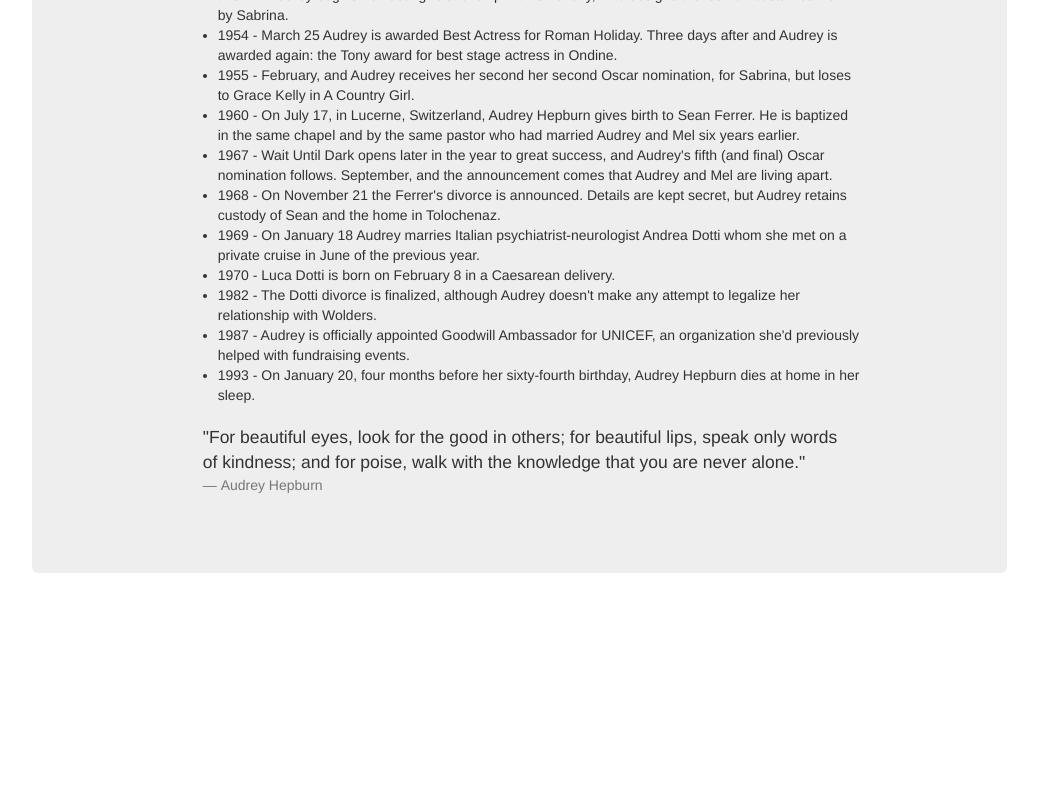
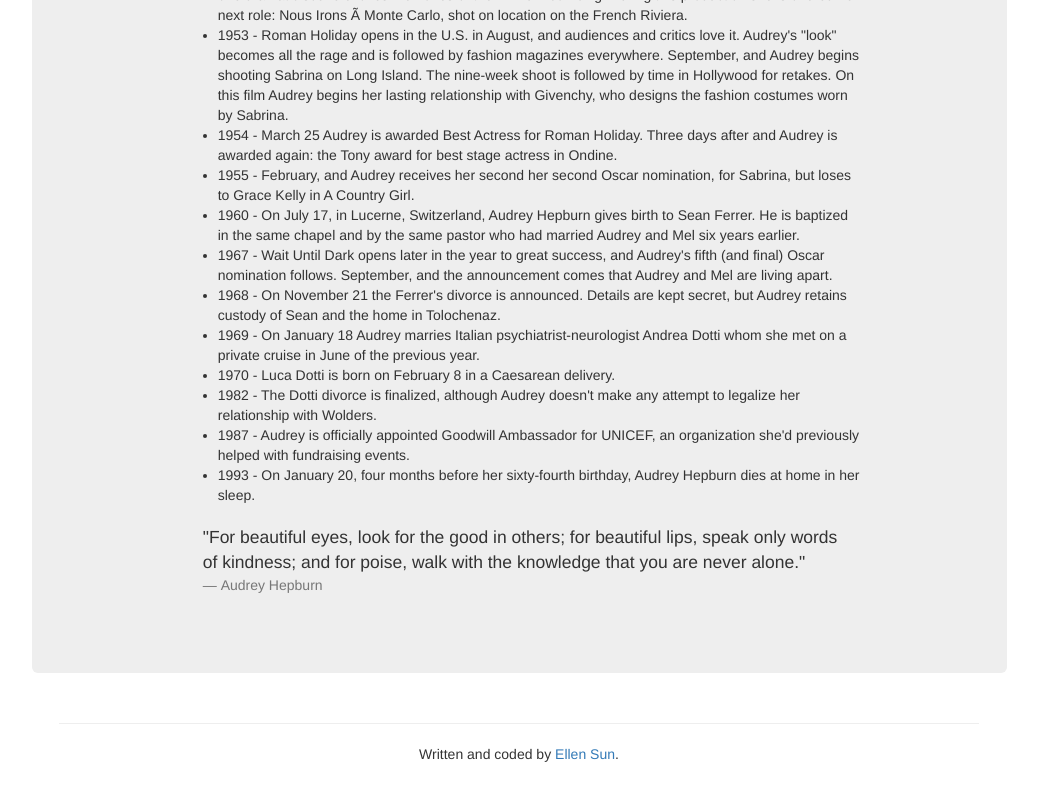
Before and after one commit to sunsplat/fcc_tribute, a plain HTML site: page index.html in a window 1280 px wide. Shown: the part 988-1788 px from the top of the page, without its empty margins (121-1159 px from the left). Before the commit the page ends 1591 px from the top, so only its background shows below. Drawn offline with nearby package versions, Linux system fonts and the light colour scheme.

Commit message:
adding margins and footer with my name and link to my fcc profile

```diff
--- a/index.html
+++ b/index.html
@@ -5,6 +5,7 @@
     <meta name="viewport" content="width=device-width, initial-scale=1">
     <title>A Tribute to Audrey Hepburn</title>
     <link rel="stylesheet" href="https://maxcdn.bootstrapcdn.com/bootstrap/3.3.6/css/bootstrap.min.css" integrity="sha384-1q8mTJOASx8j1Au+a5WDVnPi2lkFfwwEAa8hDDdjZlpLegxhjVME1fgjWPGmkzs7" crossorigin="anonymous">
+    <link rel="stylesheet" href="tribute.css">
 
 		<script src="https://maxcdn.bootstrapcdn.com/bootstrap/3.3.6/js/bootstrap.min.js" integrity="sha384-0mSbJDEHialfmuBBQP6A4Qrprq5OVfW37PRR3j5ELqxss1yVqOtnepnHVP9aJ7xS" crossorigin="anonymous"></script>
   </head>
@@ -71,10 +72,12 @@
 							</ul>
 							<blockquote style="text-align:left;">"For beautiful eyes, look for the good in others; for beautiful lips, speak only words of kindness; and for poise, walk with the knowledge that you are never alone."<br>
 								<footer>Audrey Hepburn</footer></blockquote>
-		  				</div>
+		  			</div>
   			</div>
+  		</div>
+  		<div class="col-md-offset-1 col-md-10 text-center footer">
   			<hr />
-  			Written and coded by Ellen Sun.
+  			Written and coded by <a href="https://www.freecodecamp.com/sunsplat">Ellen Sun</a>.
   		</div>
   	</div>
 
--- a/tribute.css
+++ b/tribute.css
@@ -0,0 +1,7 @@
+.container {
+	margin-top: 100px;
+}
+
+.footer {
+	margin-bottom: 50px;
+}
```
